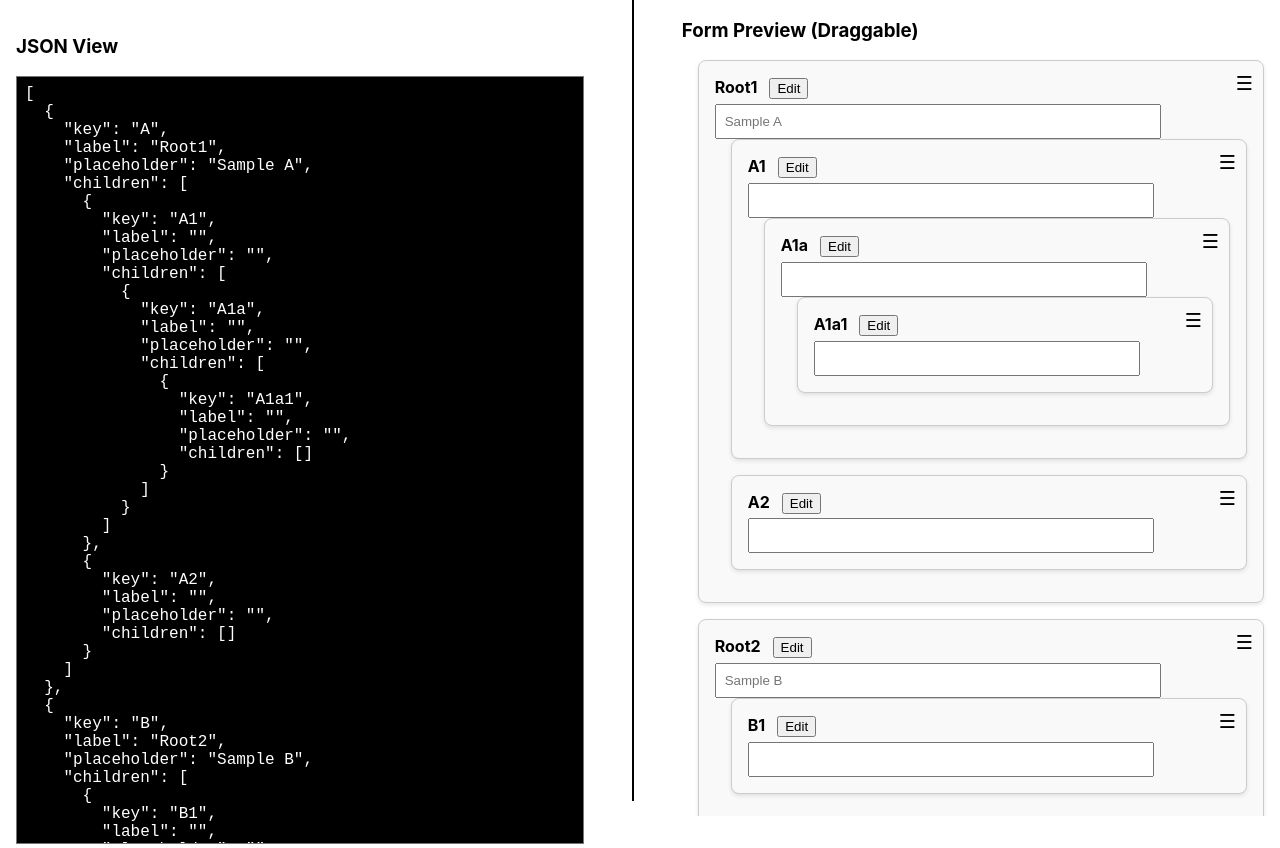
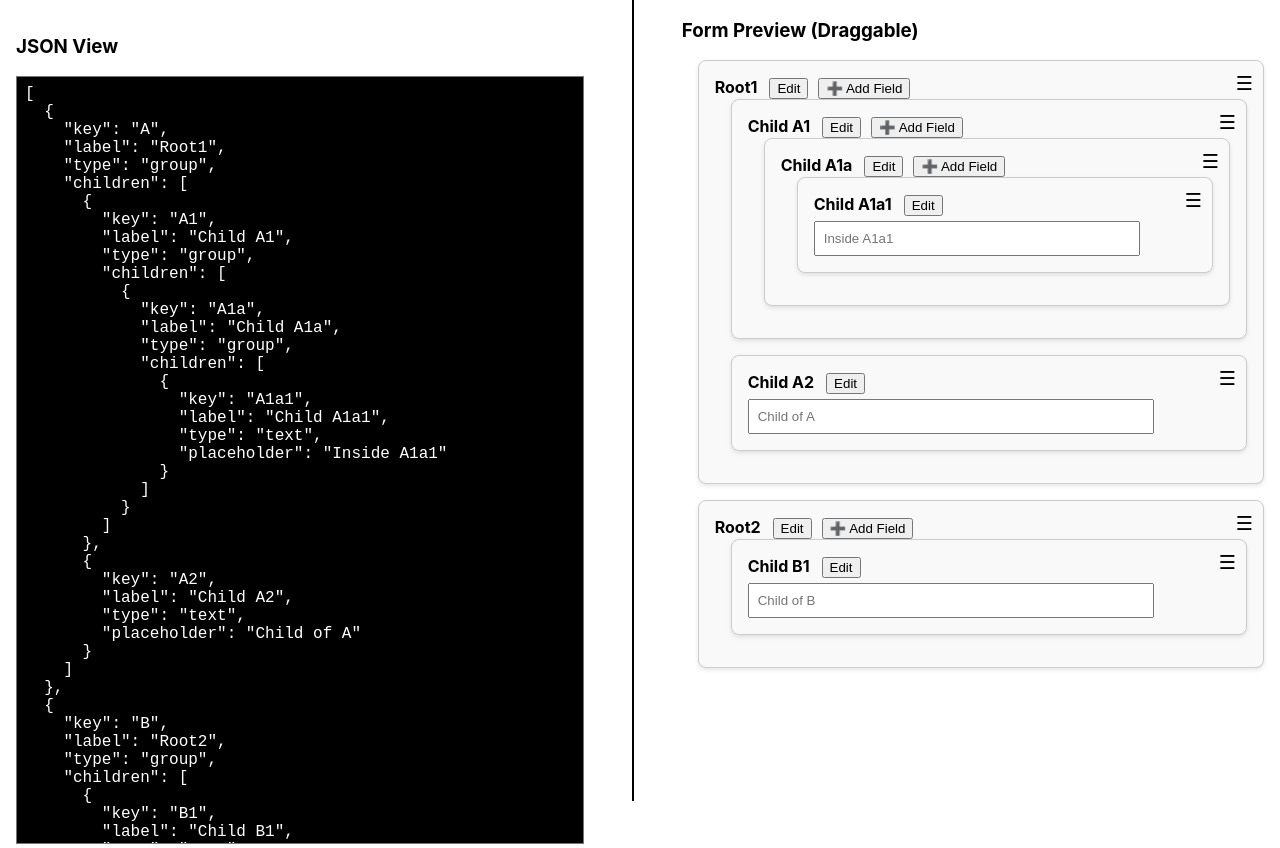
Before and after one commit to Sajidqureshi322/Dh-implement, a React (Create React App) app: page / in a window 1280 px wide. Built offline with nearby package versions, Linux system fonts and the light colour scheme.

Commit message:
add field added

```diff
--- a/src/App.js
+++ b/src/App.js
@@ -8,20 +8,32 @@ function App() {
   const [editingKey, setEditingKey] = useState(null);
 
   const initialBlocks = {
-    A: { label: "Root1", placeholder: "Sample A" },
-    B: { label: "Root2", placeholder: "Sample B" },
-    "A.A1": { label: "Child A1", placeholder: "Child of A" },
-    "A.A2": { label: "Child A2", placeholder: "Child of A" },
-    "A.A1.A1a": { label: "Child A1a", placeholder: "Child of A.A1" },
-    "A.A1.A1a.A1a1": { label: "Child A1a1", placeholder: "Child of A.A1.A1a" },
-    "B.B1": { label: "Child B1", placeholder: "Child of B" },
+    A: { Key:'A',label: "Root1", type: "group" },
+    "A.A1": { label: "Child A1", type: "group" },
+    "A.A1.A1a": { label: "Child A1a", type: "group" },
+    "A.A1.A1a.A1a1": {
+      label: "Child A1a1",
+      placeholder: "Inside A1a1",
+      type: "text",
+    },
+    "A.A2": {
+      label: "Child A2",
+      placeholder: "Child of A",
+      type: "text",
+    },
+    B: { label: "Root2", type: "group" },
+    "B.B1": {
+      label: "Child B1",
+      placeholder: "Child of B",
+      type: "text",
+    },
   };
 
   const initialOrder = {
     root: ["A", "B"],
     A: ["A1", "A2"],
-    "A1": ["A1a"],
-    "A1a": ["A1a1"],
+    "A.A1": ["A1a"],
+    "A.A1.A1a": ["A1a1"],
     B: ["B1"],
   };
 
@@ -39,11 +51,33 @@ function App() {
   };
 
   return (
-    <div style={{ display: "flex", justifyContent: "center", alignItems: "center", height: "100vh", width: "100%", gap: "2rem" }}>
-      <ShowJson treeData={treeData} setTreeData={handleTreeDataUpdate} setBlocks={setBlocks} setOrder={setOrder} editingKey={editingKey} />
+    <div
+      style={{
+        display: "flex",
+        justifyContent: "center",
+        alignItems: "center",
+        height: "100vh",
+        width: "100%",
+        gap: "2rem",
+      }}
+    >
+      <ShowJson
+        treeData={treeData}
+        setTreeData={handleTreeDataUpdate}
+        setBlocks={setBlocks}
+        setOrder={setOrder}
+        editingKey={editingKey}
+      />
       <div style={{ border: "1px solid black", height: "100vh" }} />
-      {/* <FormPreview blocks={blocks} order={order} setBlocks={setBlocks} setTreeData={setTreeData} editingKey={editingKey} setEditingKey={setEditingKey}/> */}
-      <FormPreview blocks={blocks} order={order} setOrder={setOrder} setBlocks={setBlocks} setTreeData={setTreeData} editingKey={editingKey} setEditingKey={setEditingKey}/>
+      <FormPreview
+        blocks={blocks}
+        order={order}
+        setOrder={setOrder}
+        setBlocks={setBlocks}
+        setTreeData={setTreeData}
+        editingKey={editingKey}
+        setEditingKey={setEditingKey}
+      />
     </div>
   );
 }
--- a/src/FormPreview.jsx
+++ b/src/FormPreview.jsx
@@ -1,140 +1,5 @@
-// import React from "react";
-// import { convertToTree } from "./utility";
-
-// const renderFormFields = (
-//   blocks,
-//   order,
-//   parentKey = "root",
-//   onEditClick,
-//   editingKey,
-//   handleEditChange,
-//   saveEdit
-// ) => {
-//   const childrenKeys = order[parentKey];
-//   if (!childrenKeys || childrenKeys.length === 0) return null;
-
-//   return (
-//     <ul style={{ listStyle: "none", paddingLeft: "1rem" }}>
-//       {childrenKeys.map((key) => (
-//         <li key={parentKey + "." + key} style={{ marginBottom: "1rem" }}>
-//           <div
-//             style={{
-//               border: "1px solid #ccc",
-//               padding: "1rem",
-//               borderRadius: "8px",
-//               backgroundColor: "#f9f9f9",
-//               marginBottom: "0.5rem",
-//             }}
-//           >
-//             {editingKey === key ? (
-//               <>
-//                 <input
-//                   type="text"
-//                   value={blocks[key]?.label || ""}
-//                   onChange={(e) =>
-//                     handleEditChange(key, "label", e.target.value)
-//                   }
-//                   placeholder="Label"
-//                   style={{ marginBottom: "0.3rem", width: "80%" }}
-//                 />
-//                 <br />
-//                 <input
-//                   type="text"
-//                   value={blocks[key]?.placeholder || ""}
-//                   onChange={(e) =>
-//                     handleEditChange(key, "placeholder", e.target.value)
-//                   }
-//                   placeholder="Placeholder"
-//                   style={{ marginBottom: "0.3rem", width: "80%" }}
-//                 />
-//                 <br />
-//                 <button onClick={saveEdit}>Save</button>
-//               </>
-//             ) : (
-//               <>
-//                 <label style={{ fontWeight: "bold" }}>
-//                   {blocks[key]?.label || key}
-//                 </label>
-//                 <button
-//                   style={{ marginLeft: "12px" }}
-//                   onClick={() => onEditClick(key)}
-//                 >
-//                   Edit
-//                 </button>
-//                 <br />
-//                 <input
-//                   placeholder={blocks[key]?.placeholder || ""}
-//                   style={{
-//                     width: "80%",
-//                     padding: "0.5rem",
-//                     marginTop: "0.3rem",
-//                   }}
-//                 />
-//               </>
-//             )}
-//             {renderFormFields(
-//               blocks,
-//               order,
-//               key,
-//               onEditClick,
-//               editingKey,
-//               handleEditChange,
-//               saveEdit
-//             )}
-//           </div>
-//         </li>
-//       ))}
-//     </ul>
-//   );
-// };
-
-// export default function FormPreview({ blocks, order, setBlocks,setTreeData,editingKey,setEditingKey}) {
-
-//   const handleEditClick = (key) => {
-//     setEditingKey(key);
-//   };
-
-//   const handleEditChange = (key, field, value) => {
-//     setBlocks((prev) => ({
-//       ...prev,
-//       [key]: {
-//         ...prev[key],
-//         [field]: value,
-//       },
-//     }));
-//   };
-
-//   const saveEdit = () => {
-//     setTreeData(convertToTree(blocks,order))
-//     setEditingKey(null);
-//   };
-
-//   return (
-//     <div
-//       style={{
-//         height: "100%",
-//         width: "100%",
-//         padding: "1rem",
-//         overflowY: "auto",
-//       }}
-//     >
-//       <h3>Form Preview</h3>
-//       {/* {renderFormFields(blocks, order,'root',handleClick)} */}
-//       {renderFormFields(
-//         blocks,
-//         order,
-//         "root",
-//         handleEditClick,
-//         editingKey,
-//         handleEditChange,
-//         saveEdit
-//       )}
-//     </div>
-//   );
-// }
-
-import React from "react";
-import { convertToTree } from "./utility";
+import React, { useState } from "react";
+import { convertToTree, generateNewId } from "./utility";
 import { DragDropContext, Droppable, Draggable } from "@hello-pangea/dnd";
 
 export default function FormPreview({
@@ -146,9 +11,18 @@ export default function FormPreview({
   editingKey,
   setEditingKey,
 }) {
+  const [openModal, setOpenModal] = useState(false);
+  const [modalParentKey, setModalParentKey] = useState("root");
+  const [newFieldData, setNewFieldData] = useState({
+    label: "",
+    placeholder: "",
+    type: "text",
+  });
+
   const handleEditClick = (key) => {
     setEditingKey(key);
   };
+
   const handleEditChange = (key, field, value) => {
     setBlocks((prev) => ({
       ...prev,
@@ -178,8 +52,38 @@ export default function FormPreview({
     });
   };
 
+  const handleAddField = () => {
+    const id = generateNewId();
+    const newKey = `${modalParentKey}.${id}`;
+
+    const updatedBlocks = {
+      ...blocks,
+      [newKey]: {
+        label: newFieldData.label,
+        type: newFieldData.type,
+        ...(newFieldData.type !== "group" && {
+          placeholder: newFieldData.placeholder,
+        }),
+      },
+    };
+
+    const updatedOrder = {
+      ...order,
+      [modalParentKey]: [...(order[modalParentKey] || []), id],
+    };
+
+    setBlocks(updatedBlocks);
+    setOrder(updatedOrder);
+    setTreeData(convertToTree(updatedBlocks, updatedOrder));
+
+    // Reset
+    setNewFieldData({ label: "", placeholder: "", type: "text" });
+    setOpenModal(false);
+  };
+
   const renderFormFields = (parentKey = "root") => {
     const childrenKeys = order[parentKey];
+    console.log("parent key: ", {parentKey,childrenKeys});
     if (!childrenKeys || childrenKeys.length === 0) return null;
 
     return (
@@ -191,7 +95,12 @@ export default function FormPreview({
               {...provided.droppableProps}
               style={{ listStyle: "none", paddingLeft: "1rem" }}
             >
-              {childrenKeys.map((key, index) => (
+              {childrenKeys.map((key, index) => {
+                const fullKey =
+                  parentKey === "root" ? key : `${parentKey}.${key}`;
+                const block = blocks[fullKey];
+                console.log('blocks : ',{block,fullKey})
+                return (
                   <Draggable key={key} draggableId={key} index={index}>
                     {(provided) => (
                       <li
@@ -210,11 +119,10 @@ export default function FormPreview({
                             borderRadius: "8px",
                             backgroundColor: "#f9f9f9",
                             boxShadow: "0 2px 4px rgba(0,0,0,0.1)",
-                          position:'relative'
+                            position: "relative",
                           }}
                         >
                           <span
-                          {...provided.dragHandleProps}
                             style={{
                               cursor: "grab",
                               position: "absolute",
@@ -226,13 +134,18 @@ export default function FormPreview({
                           >
                             ☰
                           </span>
-                        {editingKey === key ? (
+
+                          {editingKey === fullKey ? (
                             <>
                               <input
                                 type="text"
-                              value={blocks[key]?.label || ""}
+                                value={block?.label || ""}
                                 onChange={(e) =>
-                                handleEditChange(key, "label", e.target.value)
+                                  handleEditChange(
+                                    fullKey,
+                                    "label",
+                                    e.target.value
+                                  )
                                 }
                                 placeholder="Label"
                                 style={{
@@ -241,12 +154,13 @@ export default function FormPreview({
                                   display: "block",
                                 }}
                               />
+                              {block.type !== "group" && (
                                 <input
                                   type="text"
-                              value={blocks[key]?.placeholder || ""}
+                                  value={block?.placeholder || ""}
                                   onChange={(e) =>
                                     handleEditChange(
-                                  key,
+                                      fullKey,
                                       "placeholder",
                                       e.target.value
                                     )
@@ -258,38 +172,57 @@ export default function FormPreview({
                                     display: "block",
                                   }}
                                 />
+                              )}
                               <button onClick={saveEdit}>Save</button>
                             </>
                           ) : (
                             <>
                               <label style={{ fontWeight: "bold" }}>
-                              {blocks[key]?.label || key}
+                                {block?.label || fullKey}
                               </label>
                               <button
                                 style={{ marginLeft: "12px" }}
-                              onClick={() => handleEditClick(key)}
+                                onClick={() => handleEditClick(fullKey)}
                               >
                                 Edit
                               </button>
+
+                              {/* Only for group */}
+                              {block?.type === "group" && (
+                                <button
+                                  style={{ marginLeft: "10px" }}
+                                  onClick={() => {
+                                    setModalParentKey(fullKey);
+                                    setOpenModal(true);
+                                  }}
+                                >
+                                  ➕ Add Field
+                                </button>
+                              )}
                               <br />
+
+                              {block?.type !== "group" && (
                                 <input
-                              placeholder={blocks[key]?.placeholder || ""}
+                                  placeholder={block?.placeholder || ""}
                                   style={{
                                     width: "80%",
                                     padding: "0.5rem",
                                     marginTop: "0.3rem",
                                   }}
+                                  type={block?.type || "text"}
                                 />
+                              )}
                             </>
                           )}
 
-                        {/* Render children recursively */}
-                        {renderFormFields(key)}
+                          {/* Children - only for group */}
+                          {block?.type === "group" && renderFormFields(fullKey)}
                         </div>
                       </li>
                     )}
                   </Draggable>
-              ))}
+                );
+              })}
               {provided.placeholder}
             </ul>
           )}
@@ -309,6 +242,81 @@ export default function FormPreview({
     >
       <h3>Form Preview (Draggable)</h3>
       {renderFormFields("root")}
+
+      {/* Modal */}
+      {openModal && (
+        <div
+          style={{
+            position: "fixed",
+            top: 0,
+            left: 0,
+            width: "100vw",
+            height: "100vh",
+            backgroundColor: "rgba(0,0,0,0.5)",
+            display: "flex",
+            justifyContent: "center",
+            alignItems: "center",
+            zIndex: 1000,
+          }}
+        >
+          <div
+            style={{
+              background: "white",
+              padding: "1.5rem",
+              borderRadius: "8px",
+              minWidth: "300px",
+            }}
+          >
+            <h3>Add New Field</h3>
+            <input
+              type="text"
+              placeholder="Label"
+              value={newFieldData.label}
+              onChange={(e) =>
+                setNewFieldData({ ...newFieldData, label: e.target.value })
+              }
+              style={{ width: "100%", marginBottom: "0.5rem" }}
+            />
+            {newFieldData.type !== "group" && (
+              <input
+                type="text"
+                placeholder="Placeholder"
+                value={newFieldData.placeholder}
+                onChange={(e) =>
+                  setNewFieldData({
+                    ...newFieldData,
+                    placeholder: e.target.value,
+                  })
+                }
+                style={{ width: "100%", marginBottom: "0.5rem" }}
+              />
+            )}
+            <select
+              value={newFieldData.type}
+              onChange={(e) =>
+                setNewFieldData({ ...newFieldData, type: e.target.value })
+              }
+              style={{ width: "100%", marginBottom: "0.5rem" }}
+            >
+              <option value="text">Text</option>
+              <option value="number">Number</option>
+              <option value="email">Email</option>
+              <option value="date">Date</option>
+              <option value="group">Group</option>
+            </select>
+            <div
+              style={{
+                display: "flex",
+                justifyContent: "flex-end",
+                gap: "0.5rem",
+              }}
+            >
+              <button onClick={() => setOpenModal(false)}>Cancel</button>
+              <button onClick={handleAddField}>Add</button>
+            </div>
+          </div>
+        </div>
+      )}
     </div>
   );
 }
--- a/src/ShowJson.jsx
+++ b/src/ShowJson.jsx
@@ -11,7 +11,6 @@ export default function ShowJson({
   const [jsonText, setJsonText] = useState(JSON.stringify(treeData, null, 2));
 
   useEffect(() => {
-    console.log("use effect in show json");
     setJsonText(JSON.stringify(treeData, null, 2));
   }, [treeData]);
 
@@ -30,7 +29,6 @@ export default function ShowJson({
       console.error(err);
     }
   };
-  console.log("json text : ", jsonText);
   return (
     <>
       <div
--- a/src/utility.js
+++ b/src/utility.js
@@ -1,13 +1,60 @@
-export const convertToTree = (blocks, order, parentKey = "root") => {
+
+// export const convertToTree = (blocks, order, parentKey = "root", parentPath = "") => {
+//   if (!order[parentKey]) return [];
+
+//   return order[parentKey].map((key) => {
+//     const fullKey = parentPath ? `${parentPath}.${key}` : key;
+//     const block = blocks[fullKey] || {};
+
+//     return {
+//       key, // Short key for display
+//       fullKey, // Full key for lookup in rendering
+//       label: block.label || "",
+//       ...(block.type !== "group" && { placeholder: block.placeholder || "" }),
+//       type: block.type || "text",
+//       children: convertToTree(blocks, order, fullKey, fullKey),
+//     };
+//   });
+// };
+
+export const convertToTree = (
+  blocks,
+  order,
+  parentKey = "root",
+  parentPath = ""
+) => {
   if (!order[parentKey]) return [];
 
-  return order[parentKey].map((key) => ({
-    key,
-    label: blocks[key]?.label || "",
-    placeholder: blocks[key]?.placeholder || "",
-    children: convertToTree(blocks, order, key),
-  }));
+  return order[parentKey].map((key) => {
+    const fullKey = parentPath ? `${parentPath}.${key}` : key;
+    const block = blocks[fullKey] || {};
+    const type = block.type || "text";
+
+    const node = {
+      key,
+      label: block.label || "",
+      type,
+    };
+
+    // Add placeholder only if not group
+    if (type !== "group" && block.placeholder) {
+      node.placeholder = block.placeholder;
+    }
+
+    // Recursively add children ONLY for group and using correct fullKey as parentKey
+    if (type === "group" && order[fullKey]) {
+      node.children = convertToTree(blocks, order, fullKey, fullKey);
+    }
+
+    return node;
+  });
 };
+
+
+
+
+
+
 export const convertFromTree = (treeArray) => {
   const blocks = {};
   const order = {};
@@ -16,9 +63,11 @@ export const convertFromTree = (treeArray) => {
     order[parentKey] = [];
 
     for (const node of nodes) {
-      const { key, label, placeholder, children = [] } = node;
-      blocks[key] = { label, placeholder };
-      order[parentKey].push(key);
+      const { key, label, placeholder, type, children = [] } = node;
+
+      blocks[key] = { label, placeholder, type };
+      const childKey = key.split('.').pop();
+      order[parentKey].push(childKey);
 
       if (children.length > 0) {
         traverse(children, key);
@@ -29,3 +78,13 @@ export const convertFromTree = (treeArray) => {
   traverse(treeArray);
   return { blocks, order };
 };
+
+export const generateNewId = () => {
+
+  const chars = 'ABCDEFGHIJKLMNOPQRSTUVWXYZabcdefghijklmnopqrstuvwxyz0123456789';
+  let result = '';
+  for (let i = 0; i < 4; i++) {
+    result += chars.charAt(Math.floor(Math.random() * chars.length));
+  }
+  return result;
+};
```
Lines whose indentation alone changed are shown as unchanged.
